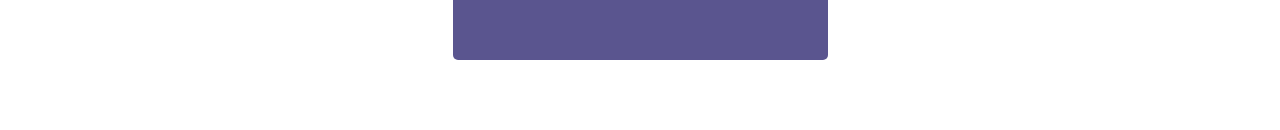
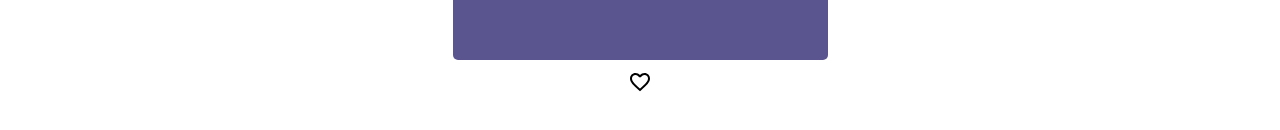
Before and after one commit to maxime-vds/InstaPigeon, a React (Vite) app in the folder Front/: page /posts/1 in a window 1280 px wide. Shown: the part 614-744 px from the top of the page. Built offline with nearby package versions, Linux system fonts and the light colour scheme; data requests are answered from the project's data file.

Commit message:
modules again

```diff
--- a/Front/data/db.json
+++ b/Front/data/db.json
@@ -4,7 +4,7 @@
       "id": 1,
       "caption": "this is a picture of me",
       "comments": "hello, how are you",
-      "likes": 1010,
+      "likes": 999,
       "follow": false,
       "image": "/ricky-pigeon-circle-black.svg"
     },
--- a/Front/src/pages/FotoGrid/Posts.module.css
+++ b/Front/src/pages/FotoGrid/Posts.module.css
@@ -7,6 +7,5 @@
 
 }
 
-img {
-
-}
+/* img {
+}   */
--- a/Front/src/pages/FotoGrid/Posts.tsx
+++ b/Front/src/pages/FotoGrid/Posts.tsx
@@ -19,14 +19,16 @@ const Posts = () => {
       sx={{
         width: "100%",
         display: "flex",
-        justifyContent: "center",
+        justifyContent: "justify-between",
         flexDirection: "column",
         alignItems: "center",
+
       }}
     >
       {error && <p className="error">{error}</p>}
       {isPending && <p className="loading">Loading...</p>}
       {card && (
+        <>
         <div className={styles.singleCard}>
           <Link to="/grid"
           style={{textDecoration: "none", color: "black" }}>
@@ -37,8 +39,11 @@ const Posts = () => {
             </p>
 
           </Link>
+        </div>
+        <div>
             <Cardbar></Cardbar>
-        </div>
+            </div>
+            </>
       )}
     </Box>
   )
```
Also changed, not shown: Front/src/pages/FotoGrid/GridList.tsx (+3 -15 lines).
